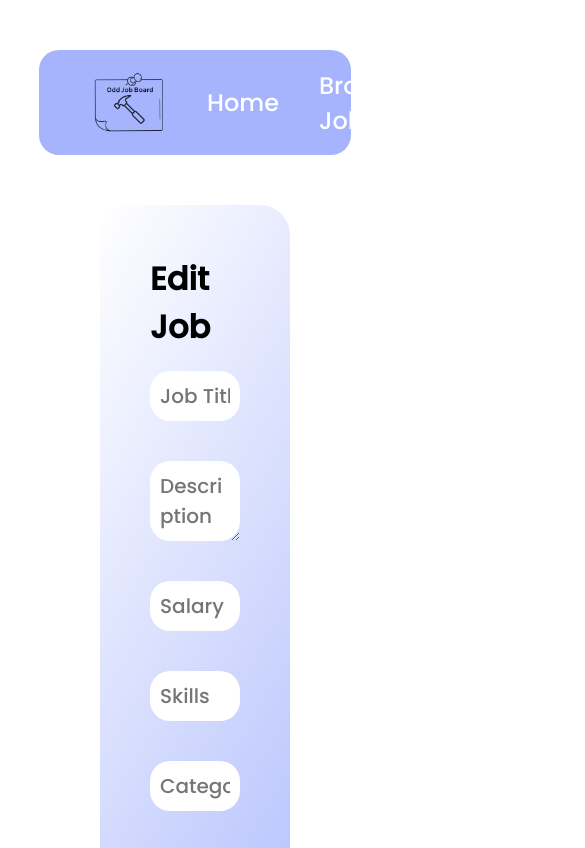
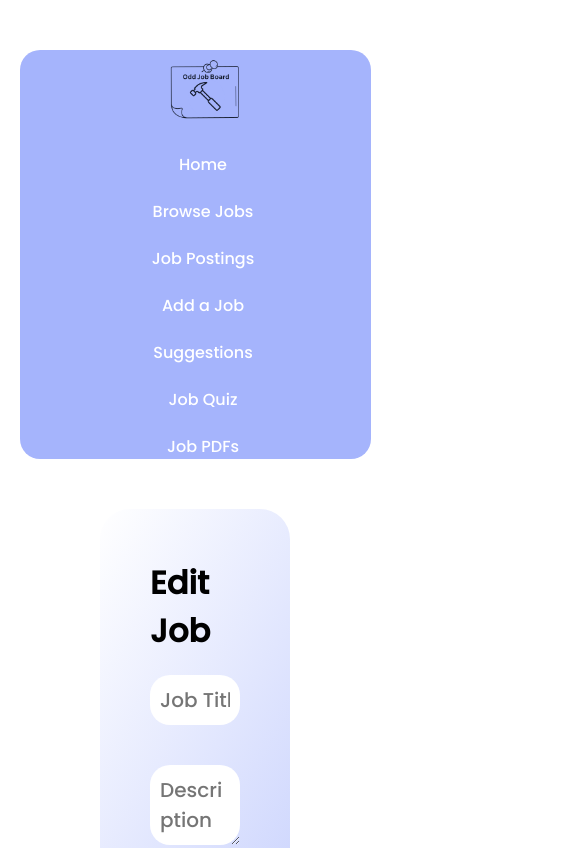
Before and after one commit to matspark1/n320-final-project, a website: page views/edit-job/index.html in a window 390 px wide. Shown: the top 848 px of the page, 585 px wide, since content can reach past the window. Drawn offline with Linux system fonts and the light colour scheme; files whose address does not match are found by name.

Commit message:
editcss fix

```diff
--- a/views/css/edit.css
+++ b/views/css/edit.css
@@ -57,6 +57,7 @@
 nav a {
   text-decoration: none;
   color: white;
+  font-size: 20px;
 }
 
 nav a:hover {
@@ -66,6 +67,57 @@
   border-radius: 20px;
   transition: all 0.3s ease-in-out;
 }
+
+@media (max-width: 1600px) {
+  nav {
+    width: 95%;
+    padding-left: 3rem;
+    font-size: 22px;
+  }
+}
+
+@media (max-width: 1285px) {
+  nav {
+    width: 90%;
+    padding-left: 2rem;
+    font-size: 20px;
+  }
+
+  nav ul {
+    gap: 22px;
+    flex-wrap: wrap;
+  }
+
+  nav ul li a {
+    font-size: 16px;
+  }
+}
+
+@media (max-width: 768px) {
+  nav {
+    width: 90%;
+    font-size: 20px;
+    padding-left: 2rem;
+  }
+
+  nav ul {
+    flex-wrap: wrap;
+    gap: 20px;
+  }
+}
+
+@media (max-width: 480px) {
+  nav {
+    font-size: 18px;
+    padding-left: 1rem;
+  }
+
+  nav ul {
+    flex-direction: column;
+    align-items: center;
+  }
+}
+
   .logo {
     background-image: url(../images/oddJob_Logo.png);
     background-size: contain;
```
Lines whose indentation alone changed are shown as unchanged.
